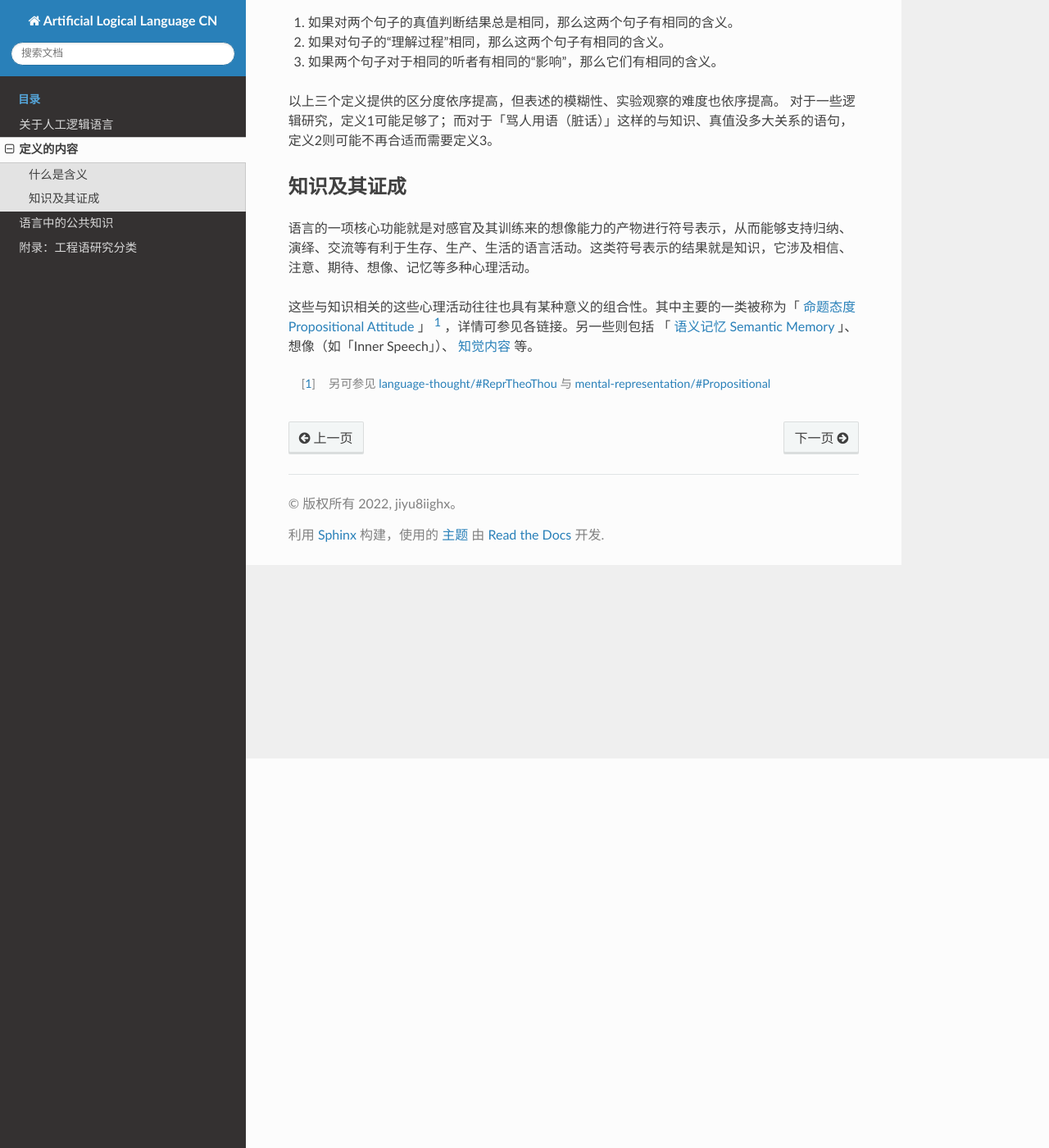
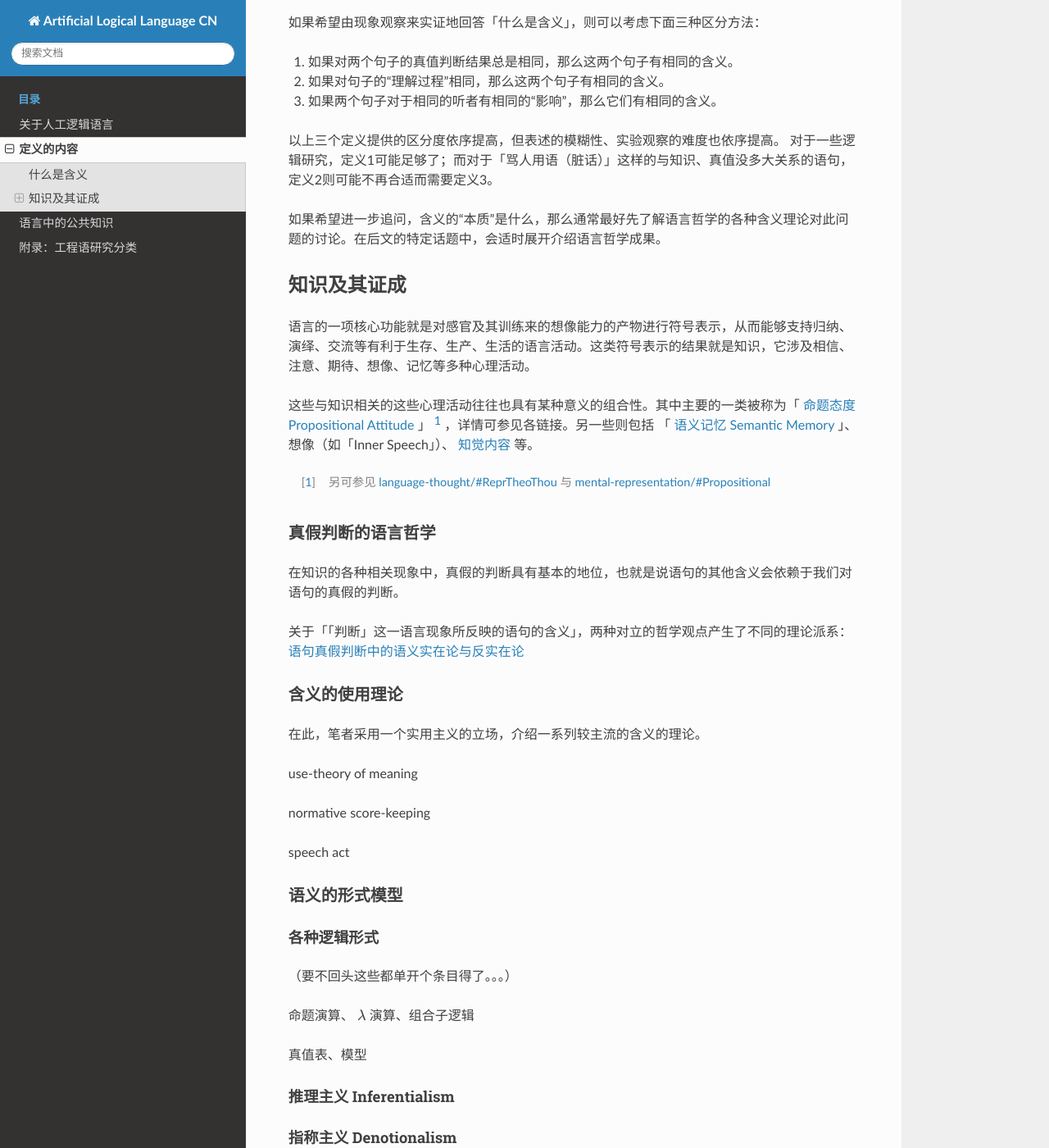
Before and after one commit to jiyu8iighx/ALLCN, a Sphinx documentation site: the page built from source/0201ContentDef.rst, in a window 1280 px wide and 1400 px high, scrolled down 475 px. Shown: the whole window at 82% size. Built offline with Sphinx 7.4.7 and the Read the Docs theme 2.0.0, drawn with Linux system fonts in a browser that asks for light colours.

Commit message:
semantic realism

```diff
--- /dev/null
+++ b/source/0201/020101SemanticRealism.rst
@@ -0,0 +1,57 @@
+.. _sem_real:
+
+语句真假判断中的语义实在论与反实在论
+---------------------------------------------
+
+关于「「判断」这一语言现象所反映的语句的含义」，两种对立的哲学观点产生了不同的理论派系：
+
+* 实在论：含义是客观的存在。判断的结果取决于「真理 Truth」。进而，含义的决定因素存在于「外在世界」。语义实在论的最经典的实例就是指称论（reference-theory of meaning），该理论认为词汇的含义取决于它所指称到的实在对象，至于这些对象是什么则是另一个分歧，比如某种 idealism 的拥护者可能认为词汇将指称到理念。
+* 反实在论：独立于具体理解的含义并不存在——至少不是本体论意义的存在。判断的结果取决于「验证 Verification」。
+
+逻辑语言的设计作为一个实用主义项目，无需在它们间作出选择，尤其是不必多虑「什么是存在」的问题。但它们可以给出两种不同的语义分析方法论：
+
+* 真条件语义 Truth-condition Semantics：含义的分析在于了解外在世界状态与语句真值的对应关系。
+* 辨明条件语义 Justificationist Semantics：含义的分析在于了解一个语句有怎样的证成/证否手段。
+
+这两派还可以细分，而且它们的某些细分实际上很接近。现在将讨论一些对特定版本的理论可能很致命的问题。
+
+
+分析真理（Analytic Truth）问题
+^^^^^^^^^^^^^^^^^^^^^^^^^^^^^^^^^^^^^^^^^^
+
+考虑以下句子：
+
+* 2 + 2 = 4
+* 水是 :math:`\mathrm{H_2O}` .
+* 单身汉们是未婚的.
+
+它们是恒真的（而且是所谓的分析命题），从而它们可以具有相同的真条件，但直觉上它们的含义显然不同。
+
+这一问题否定了真条件语义，但一些其他的实在论无此问题。
+
+
+同指称问题
+^^^^^^^^^^^^^^^^^^^^^
+
+* 超人在飞。
+* Clark Kent 在飞。
+
+水与 :math:`\mathrm{H_2O}` 也可以构成一对同类的例子。
+它们可以具有相同的真条件，但直觉上它们的含义是不同的。
+
+对这些问题， Kripke 的因果理论与 Stalnaker 的二维主义各自都能作出回应。
+
+
+冗余恒真条件问题
+^^^^^^^^^^^^^^^^^^^^^
+
+现在把 ``John is a bachelor`` 的真条件分析为「John未结过婚且2+2=4」。这一条件没有任何反例，因为「2+2=4」是恒真的。但那句话的含义直觉上与「2+2=4」无关。也许这样一个冗余条件的存在并不能全盘否定，但我们至少也要思考：
+
+* 既然真值本身不足以检测到这种冗余条件，那应该用怎样的手段？
+* 若注意到了这种冗余条件的存在，应如何除去它？又或者，是否存在一种分析方法使得我们一开始就不会得到冗余条件？
+
+对冗余条件问题的一个经典回应是：「2+2=4」并不与 ``John is a bachelor`` 无关。具体如以下几个版本：
+
+* 因果虚无：实际世界只有一个，根本无法可靠地确定何者与何者是有关、何者与何者是无关。
+* 因果随附：我们可以考虑多个可能世界，基于可能世界的反事实模态，可以定义、分析出因果关系。但「2+2=4」这种恒真命题在所有可能世界中都成立，故无法给出区分。
+* 因果实存：如果考虑更多样的可能世界（哪怕对目前的人类暂时不可想像），「2+2=4」并非在这些所有世界都为真。但正是因为它在所有“足够邻近于真实世界的可能世界”中都为真，所以我们常称它是恒真的。如果选取的可能世界足够多样，则有可能出现「凡「2+2=4」不成立的世界， ``John is a bachelor`` 都为假」，进而分析得到「 ``John is a bachelor`` 依赖于「2+2=4」」的结论。
--- a/source/0201ContentDef.rst
+++ b/source/0201ContentDef.rst
@@ -14,6 +14,8 @@
 什么是含义
 =================
 
+如果希望由现象观察来实证地回答「什么是含义」，则可以考虑下面三种区分方法：
+
 #. 如果对两个句子的真值判断结果总是相同，那么这两个句子有相同的含义。
 #. 如果对句子的“理解过程”相同，那么这两个句子有相同的含义。
 #. 如果两个句子对于相同的听者有相同的“影响”，那么它们有相同的含义。
@@ -21,7 +23,7 @@
 以上三个定义提供的区分度依序提高，但表述的模糊性、实验观察的难度也依序提高。
 对于一些逻辑研究，定义1可能足够了；而对于「骂人用语（脏话）」这样的与知识、真值没多大关系的语句，定义2则可能不再合适而需要定义3。
 
-
+如果希望进一步追问，含义的“本质”是什么，那么通常最好先了解语言哲学的各种含义理论对此问题的讨论。在后文的特定话题中，会适时展开介绍语言哲学成果。
 
 
 知识及其证成
@@ -31,15 +33,48 @@
 
 这些与知识相关的这些心理活动往往也具有某种意义的组合性。其中主要的一类被称为「 `命题态度 Propositional Attitude <https://en.wikipedia.org/wiki/Propositional_attitude>`_ 」 [#]_ ，详情可参见各链接。另一些则包括 「 `语义记忆 Semantic Memory <https://en.wikipedia.org/wiki/Semantic_memory>`_ 」、想像（如「Inner Speech」）、 `知觉内容 <https://plato.stanford.edu/entries/perception-contents>`_ 等。
 
-.. 语句所表达的最为主要的含义就是知识。「断言」、「命题」、「真值」……这些用于刻画语句性质的词汇实际上都是以知识为中心的。
-
-.. 如果只讨论知识相关的语句，
-
 .. [#] 另可参见 `language-thought/#ReprTheoThou <https://plato.stanford.edu/entries/language-thought/#ReprTheoThou>`_ 与 `mental-representation/#Propositional <https://plato.stanford.edu/entries/mental-representation/#Propositional>`_
 
 
-.. 命题的理解
-.. -----------------------------------
+真假判断的语言哲学
+----------------------
+
+在知识的各种相关现象中，真假的判断具有基本的地位，也就是说语句的其他含义会依赖于我们对语句的真假的判断。
+
+关于「「判断」这一语言现象所反映的语句的含义」，两种对立的哲学观点产生了不同的理论派系： :ref:`sem_real`
+
+
+含义的使用理论
+----------------------
+
+在此，笔者采用一个实用主义的立场，介绍一系列较主流的含义的理论。
+
+use-theory of meaning
+
+normative score-keeping
+
+speech act
+
+语义的形式模型
+----------------------
+
+各种逻辑形式
+^^^^^^^^^^^^^^^^^^^^^^^^^^^^^
+
+（要不回头这些都单开个条目得了。。。）
+
+命题演算、 :math:`\lambda` 演算、组合子逻辑
+
+真值表、模型
+
+推理主义 Inferentialism
+^^^^^^^^^^^^^^^^^^^^^^^^^^^^^
+
+
+指称主义 Denotionalism
+^^^^^^^^^^^^^^^^^^^^^^^^^^^^^
+
+descriptivist
 
 
 .. 真实与虚拟
--- a/source/0202ComKnow.rst
+++ b/source/0202ComKnow.rst
@@ -1,4 +1,4 @@
-.. _ComKnow:
+.. _com_know:
 
 语言中的公共知识
 **************************
--- a/source/9901ResearchCate.rst
+++ b/source/9901ResearchCate.rst
@@ -81,7 +81,7 @@
 		* 语言的规定
 			* 形式与含义间的对应规则
 		* 语言学习过程中的训练与概念习得
-		* :ref:`ComKnow`
+		* :ref:`com_know`
 	* 我们希望改造哪些思维所参与的各种活动？如何改造？
 		* 私人的、逻辑的、事实的
 			* 提高推理的有效性、可靠性
```
Also changed, not shown: 1 other file.
